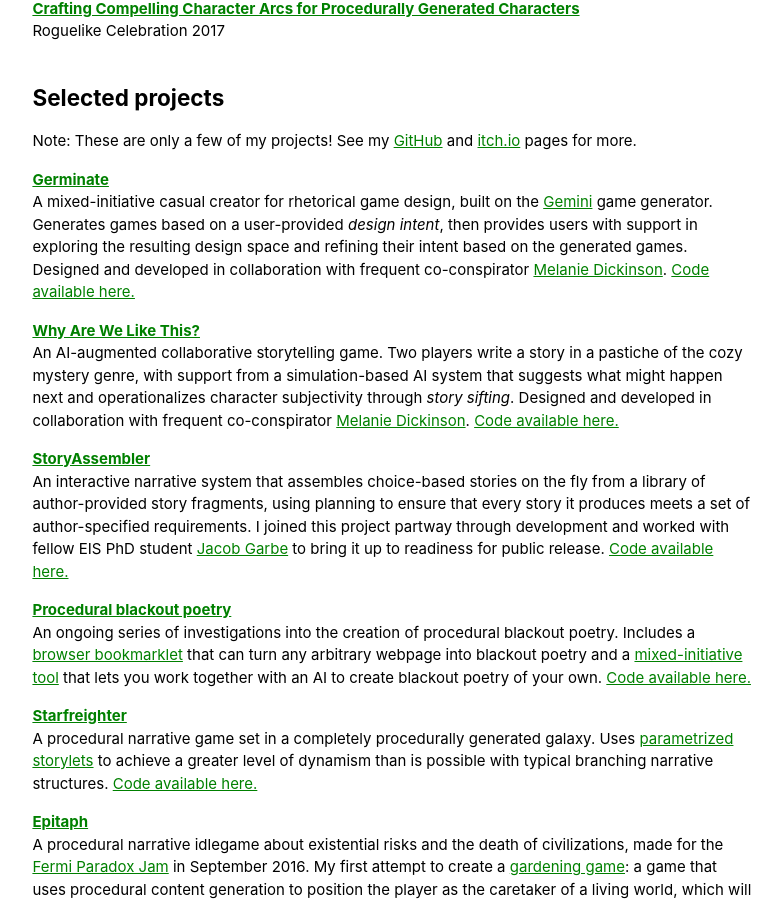
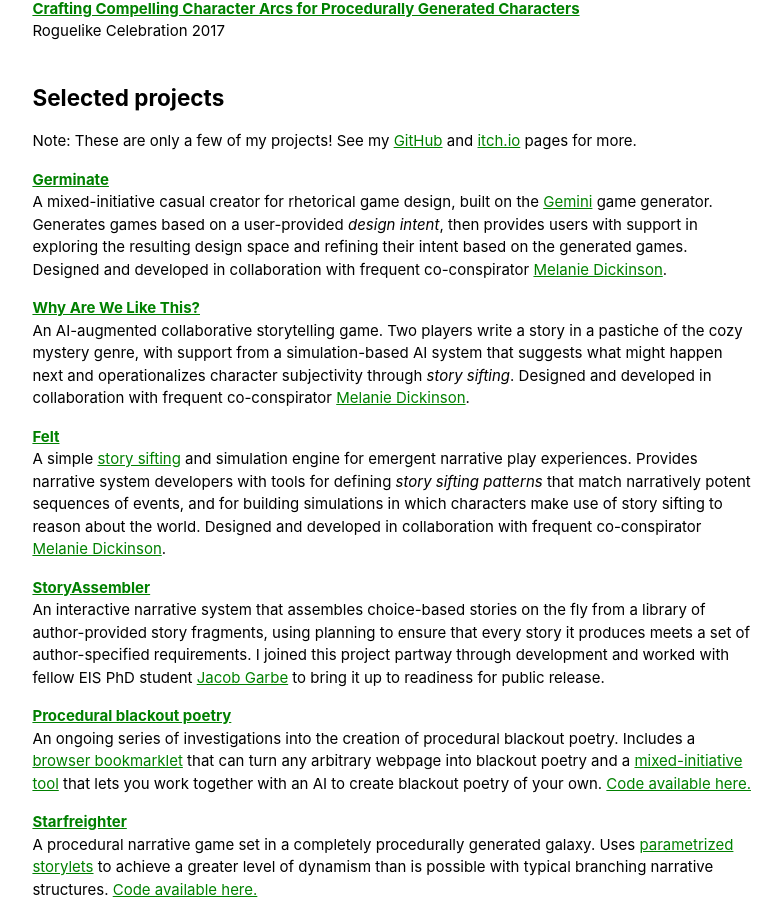
Before and after one commit to mkremins/mkremins.github.io, a Jekyll site: the page built from index.html, in a window 1280 px wide and 900 px high, scrolled down 2985 px. Shown: the whole window, without its empty margins (248-1030 px from the left). Built offline with Jekyll 4.4.1, drawn with Linux system fonts in a browser that asks for light colours.

Commit message:
Add Felt project card

```diff
--- a/index.html
+++ b/index.html
@@ -151,21 +151,19 @@ layout: null
 				<p>Note: These are only a few of my projects! See my <a href="https://github.com/mkremins">GitHub</a> and <a href="https://mkremins.itch.io">itch.io</a> pages for more.</p>
 				<div class="card project-card">
 					<div class="title"><a href="https://github.com/ExpressiveIntelligence/Germinate">Germinate</a></div>
-					<p class="desc">A mixed-initiative casual creator for rhetorical game design, built on the <a href="https://github.com/ExpressiveIntelligence/Gemini">Gemini</a> game generator. Generates games based on a user-provided <em>design intent</em>, then provides users with support in exploring the resulting design space and refining their intent based on the generated games. Designed and developed in collaboration with frequent co-conspirator <a href="http://www.melaniedickinson.com/">Melanie Dickinson</a>. <a href="https://github.com/ExpressiveIntelligence/Germinate">Code available here.</a></p>
+					<p class="desc">A mixed-initiative casual creator for rhetorical game design, built on the <a href="https://github.com/ExpressiveIntelligence/Gemini">Gemini</a> game generator. Generates games based on a user-provided <em>design intent</em>, then provides users with support in exploring the resulting design space and refining their intent based on the generated games. Designed and developed in collaboration with frequent co-conspirator <a href="http://www.melaniedickinson.com/">Melanie Dickinson</a>.<!-- <a href="https://github.com/ExpressiveIntelligence/Germinate">Code available here.</a>--></p>
 				</div>
 				<div class="card project-card">
 					<div class="title"><a href="https://github.com/ItsProbablyFine/WAWLT">Why Are We Like This?</a></div>
-					<p class="desc">An AI-augmented collaborative storytelling game. Two players write a story in a pastiche of the cozy mystery genre, with support from a simulation-based AI system that suggests what might happen next and operationalizes character subjectivity through <em>story sifting</em>. Designed and developed in collaboration with frequent co-conspirator <a href="http://www.melaniedickinson.com/">Melanie Dickinson</a>. <a href="https://github.com/ItsProbablyFine/WAWLT">Code available here.</a></p>
+					<p class="desc">An AI-augmented collaborative storytelling game. Two players write a story in a pastiche of the cozy mystery genre, with support from a simulation-based AI system that suggests what might happen next and operationalizes character subjectivity through <em>story sifting</em>. Designed and developed in collaboration with frequent co-conspirator <a href="http://www.melaniedickinson.com/">Melanie Dickinson</a>.<!--  <a href="https://github.com/ItsProbablyFine/WAWLT">Code available here.</a>--></p>
 				</div>
-				<!--
 				<div class="card project-card">
-					<div class="title">Felt</div>
-					<p class="desc">A story sifting and simulation engine intended for use in emergent narrative games. Designed and developed in collaboration with <a href="http://www.melaniedickinson.com/">Melanie Dickinson</a>.</p>
+					<div class="title"><a href="https://github.com/mkremins/felt">Felt</a></div>
+					<p class="desc">A simple <a href="https://mkremins.github.io/publications/Felt_SimpleStorySifter.pdf">story sifting</a> and simulation engine for emergent narrative play experiences. Provides narrative system developers with tools for defining <em>story sifting patterns</em> that match narratively potent sequences of events, and for building simulations in which characters make use of story sifting to reason about the world. Designed and developed in collaboration with frequent co-conspirator <a href="http://www.melaniedickinson.com/">Melanie Dickinson</a>.<!--  <a href="https://github.com/mkremins/felt">Code available here.</a>--></p>
 				</div>
-				-->
 				<div class="card project-card">
 					<div class="title"><a href="https://github.com/LudoNarrative/StoryAssembler">StoryAssembler</a></div>
-					<p class="desc">An interactive narrative system that assembles choice-based stories on the fly from a library of author-provided story fragments, using planning to ensure that every story it produces meets a set of author-specified requirements. I joined this project partway through development and worked with fellow EIS PhD student <a href="https://twitter.com/logodaedalus">Jacob Garbe</a> to bring it up to readiness for public release. <a href="https://github.com/LudoNarrative/StoryAssembler">Code available here.</a></p>
+					<p class="desc">An interactive narrative system that assembles choice-based stories on the fly from a library of author-provided story fragments, using planning to ensure that every story it produces meets a set of author-specified requirements. I joined this project partway through development and worked with fellow EIS PhD student <a href="https://twitter.com/logodaedalus">Jacob Garbe</a> to bring it up to readiness for public release.<!--  <a href="https://github.com/LudoNarrative/StoryAssembler">Code available here.</a>--></p>
 				</div>
 				<div class="card project-card">
 					<div class="title"><a href="https://mkremins.github.io/blackout">Procedural blackout poetry</a></div>
```
